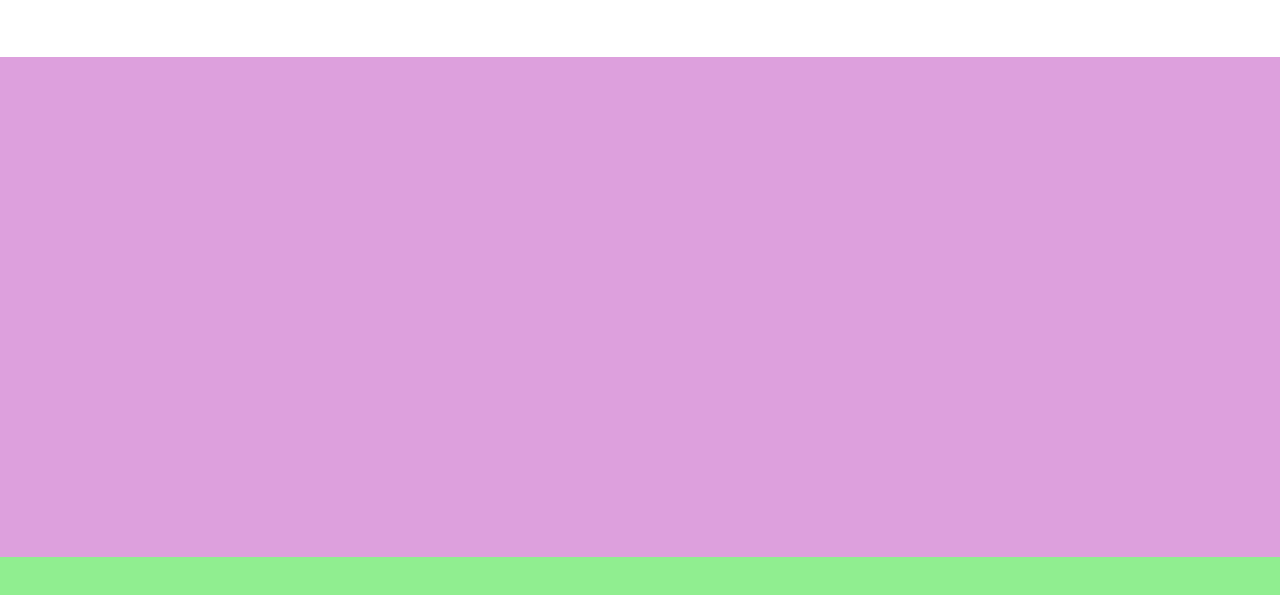
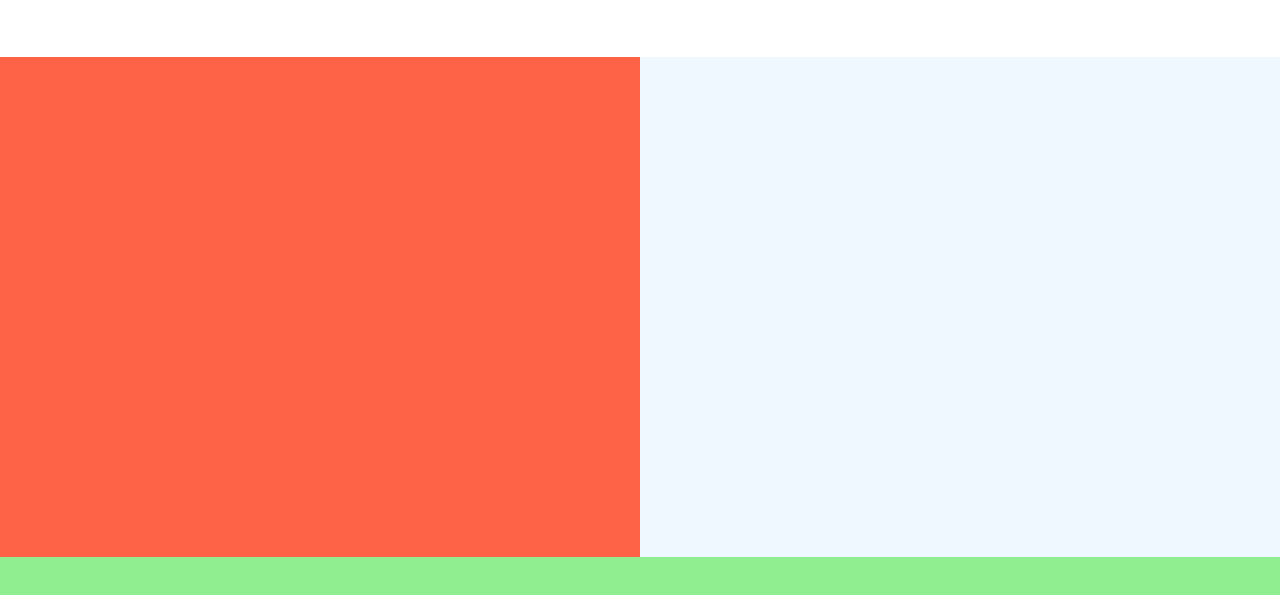
Before and after one commit to brunohdiass/layout-ba, a plain HTML site: page index.html in a window 1280 px wide. Shown: the part 143-738 px from the top of the page. Drawn offline with Linux system fonts and the light colour scheme.

Commit message:
main concluido

```diff
--- a/index.html
+++ b/index.html
@@ -20,7 +20,10 @@
             </ul>
         </nav>
     </header>
-    <main></main>
+    <main>
+        <div class="conteudo"></div>
+        <div class="destaque"></div>
+    </main>
     <footer></footer>
 </body>
 </html>
--- a/style.css
+++ b/style.css
@@ -38,6 +38,15 @@ header{
 main{
     flex-grow: 1;
     background-color: plum;
+    display: flex;
+}
+.conteudo{
+    width: 50%;
+    background-color: tomato;
+}
+.destaque{
+    width: 50%;
+    background-color: aliceblue;
 }
 footer{
     height: 100px;
```
